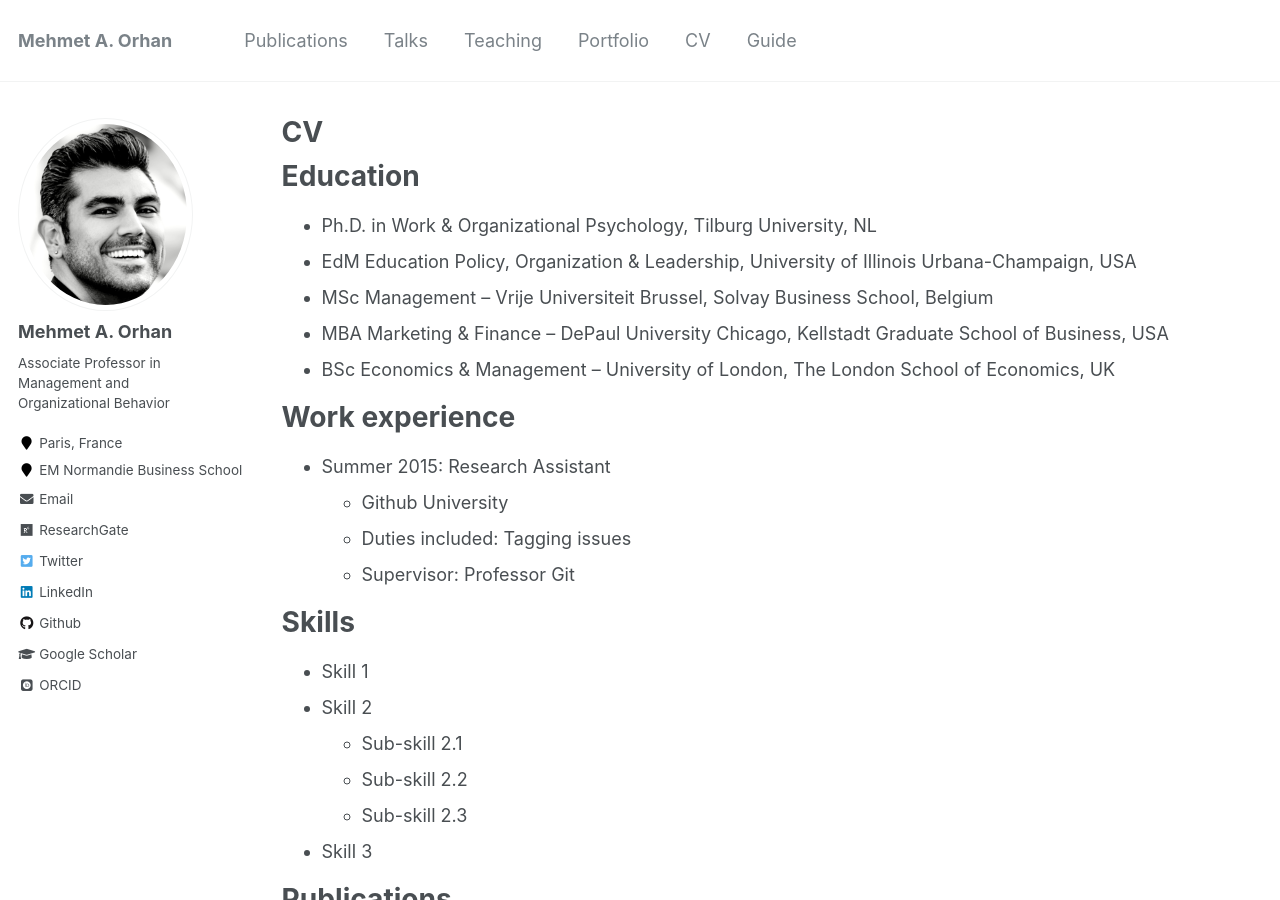
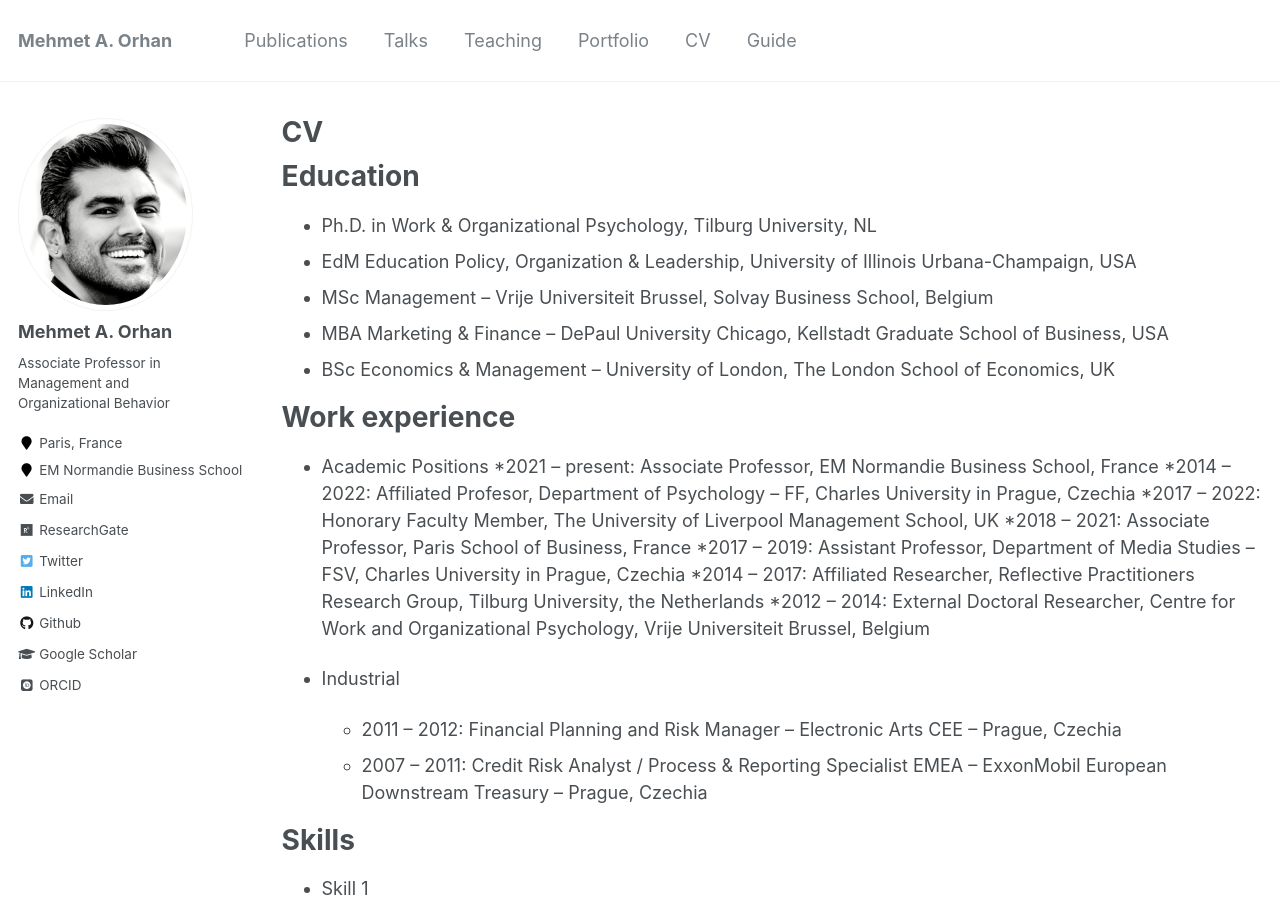
Before and after one commit to maorhan/maorhan.github.io, a Jekyll site: the page built from _pages/cv.md, in a window 1280 px wide and 900 px high. Built offline with Jekyll 4.4.1, drawn with Linux system fonts in a browser that asks for light colours; some web fonts are replaced.

Commit message:
Update cv.md

```diff
--- a/_pages/cv.md
+++ b/_pages/cv.md
@@ -19,10 +19,18 @@ Education
 
 Work experience
 ======
-* Summer 2015: Research Assistant
-  * Github University
-  * Duties included: Tagging issues
-  * Supervisor: Professor Git
+* Academic Positions
+  *2021 – present: Associate Professor, EM Normandie Business School, France
+  *2014 – 2022: Affiliated Profesor, Department of Psychology – FF, Charles University in Prague, Czechia
+  *2017 – 2022: Honorary Faculty Member, The University of Liverpool Management School, UK
+  *2018 – 2021: Associate Professor, Paris School of Business, France
+  *2017 – 2019: Assistant Professor, Department of Media Studies – FSV, Charles University in Prague, Czechia
+  *2014 – 2017: Affiliated Researcher, Reflective Practitioners Research Group, Tilburg University, the Netherlands
+  *2012 – 2014: External Doctoral Researcher, Centre for Work and Organizational Psychology, Vrije Universiteit Brussel, Belgium
+
+* Industrial
+  * 2011 – 2012: Financial Planning and Risk Manager – Electronic Arts CEE – Prague, Czechia
+  * 2007 – 2011: Credit Risk Analyst / Process & Reporting Specialist EMEA – ExxonMobil European Downstream Treasury – Prague, Czechia
 
 Skills
 ======
```
